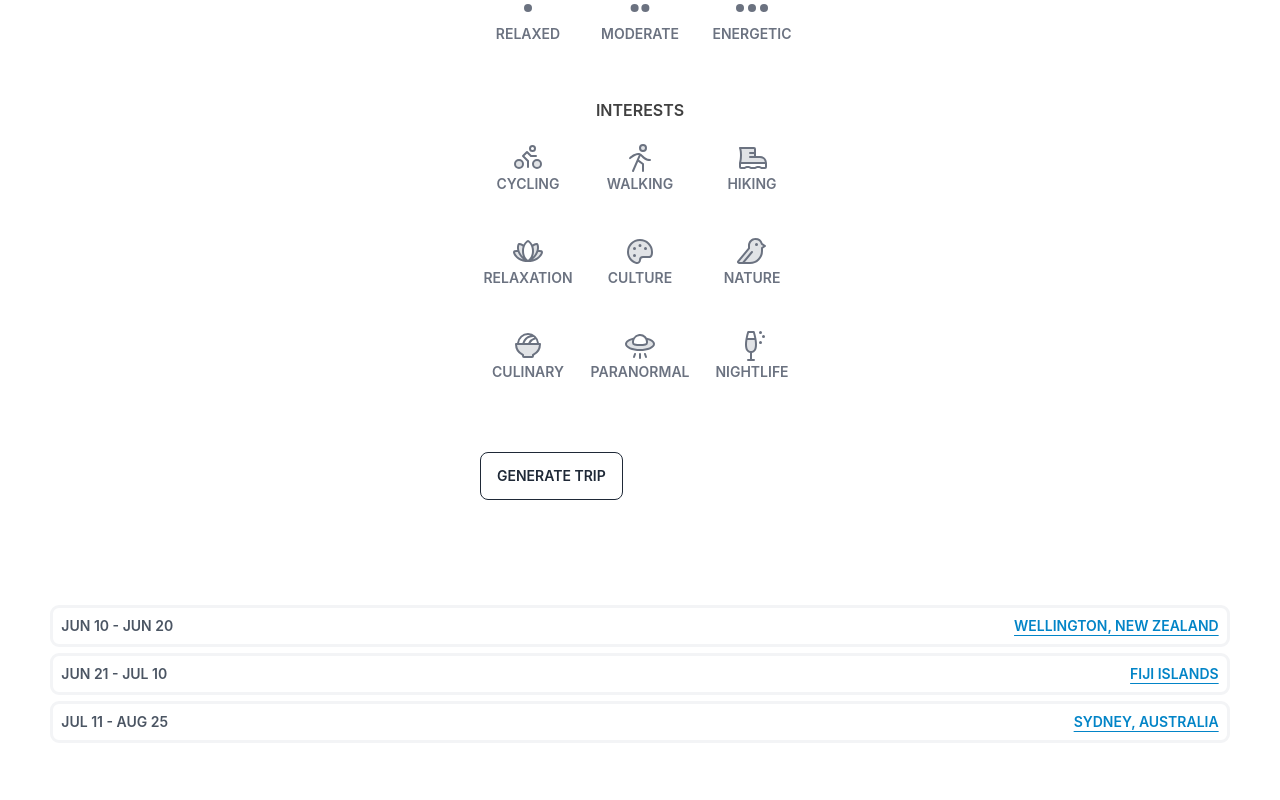
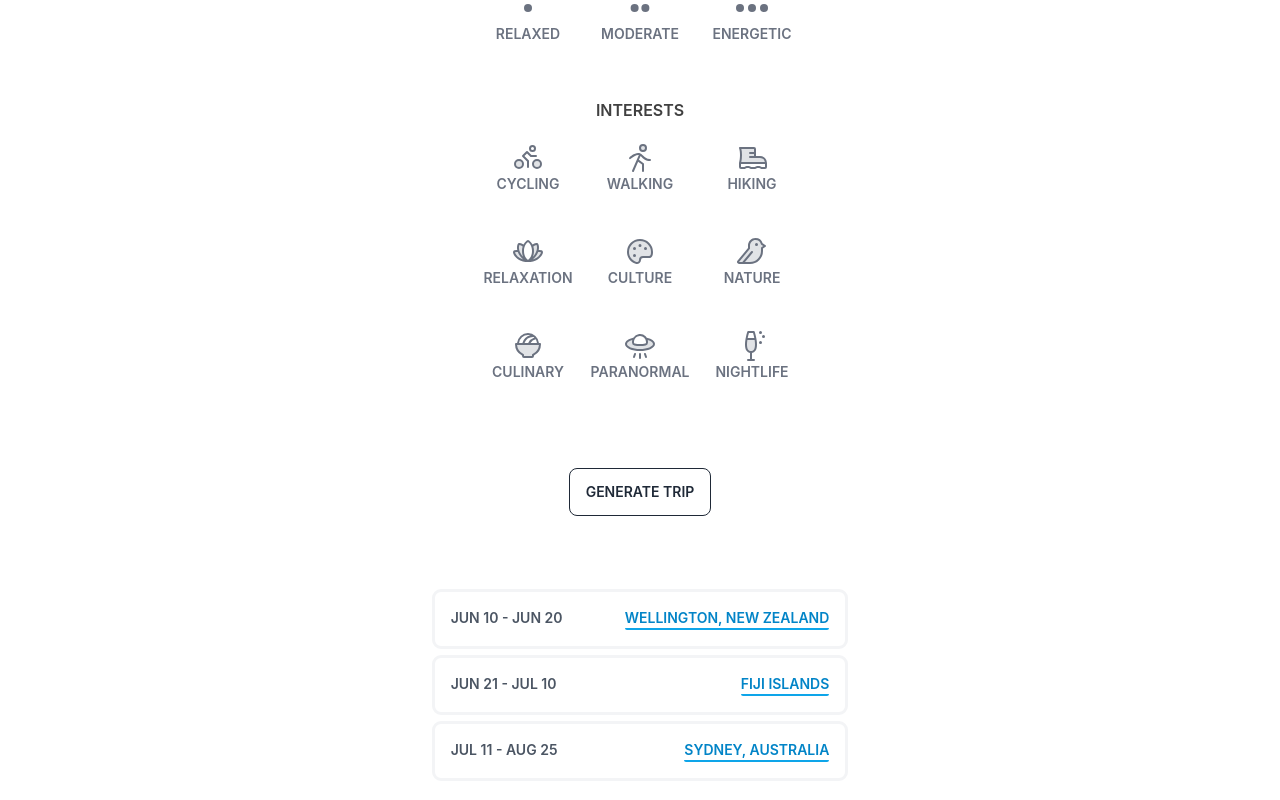
Before and after one commit to josephrmartinez/travelai, a React (Vite) app: page / in a window 1280 px wide. Shown: the part 888-1688 px from the top of the page. Before the commit the page ends 1640 px from the top, so only its background shows below. Built offline with nearby package versions, Linux system fonts and the light colour scheme.

Commit message:
Finalize basic stlying of main components

```diff
--- a/src/App.jsx
+++ b/src/App.jsx
@@ -1,6 +1,7 @@
 import { useState } from 'react'
 import './App.css'
 import SinglePageForm from './components/SinglePageForm';
+import Itinerary from './components/Itinerary';
 
 
 const INITIAL_DATA = {}
@@ -10,9 +11,10 @@ function App() {
 
 
   return (
-    <>
-          <SinglePageForm />
-    </>
+    <div className='flex flex-col items-center'>
+      <SinglePageForm />
+      <div className='mb-12'><Itinerary /></div>
+    </div>
 
   )
 }
--- a/src/components/Itinerary.jsx
+++ b/src/components/Itinerary.jsx
@@ -63,22 +63,22 @@ const ItinerarySegment = ({ start_date, end_date, location, activities, travel_i
   };
 
   const activityItems = activities.map((activity) => (
-    <div className='mb-2' key={activity}>&#x2022; {activity}</div>
+    <div className='flex flex-row mb-2'><div className='text-[18px]'>&#x2022;</div><div className='ml-1' key={activity}>{activity}</div></div>
   ));
 
   return (
-    <div className='outline outline-gray-100 rounded-md w-11/12 mx-auto p-2 my-3'>
-      <div className='flex flex-row w-full justify-between' onClick={toggleExpand}>
+    <div className={`outline outline-gray-100 rounded-md w-11/12 mx-auto p-4 my-3  ${!expanded && 'hover:bg-slate-100'}  duration-500`}>
+      <div className='flex flex-row w-full justify-between cursor-pointer' onClick={toggleExpand}>
         <div className='uppercase font-semibold text-sm text-gray-600'>{startDateFormatted} - {endDateFormatted}</div>
-        <div className='uppercase font-semibold text-sm underline underline-offset-4 text-sky-600'>{location}</div>
+        <div className='uppercase font-semibold text-sm border-b-2 rounded-sm border-sky-500  text-sky-600'>{location}</div>
       </div>
       {expanded && (
         <>
-          <div className='mt-4 uppercase text-sm font-semibold text-gray-600'>Travel</div>
-          <div className='text-sm ml-2'>{travel_information}</div>
-          <div className='mt-4 uppercase text-sm font-semibold text-gray-600'>Accommodation</div>
-          <div className='text-sm ml-2'>{accommodation_details}</div>
-          <div className='mt-4 uppercase text-sm font-semibold text-gray-600'>Activities</div>
+          <div className='mt-5 uppercase text-sm font-semibold text-gray-600'>Travel</div>
+          <div className='text-sm ml-3'>{travel_information}</div>
+          <div className='mt-5 uppercase text-sm font-semibold text-gray-600'>Accommodation</div>
+          <div className='text-sm ml-3'>{accommodation_details}</div>
+          <div className='mt-5 uppercase text-sm font-semibold text-gray-600'>Activities</div>
           <div className='text-sm'>{activityItems}</div>
         </>
       )}
@@ -91,5 +91,5 @@ export default function Itinerary() {
     <ItinerarySegment key={segment.start_date} {...segment} />
   ));
 
-  return <div className='w-screen'>{itineraryObj}</div>;
+  return <div className='w-screen max-w-md'>{itineraryObj}</div>;
 }
--- a/src/components/SinglePageForm.jsx
+++ b/src/components/SinglePageForm.jsx
@@ -68,7 +68,7 @@ export default function SinglePageForm() {
 
 <div className='flex flex-col items-center'>
       <form>
-      <div className='flex flex-col items-center my-8'>
+      <div className='flex flex-col items-center mt-8'>
         <div className='text-md font-semibold uppercase text-neutral-700 my-2'>travel dates</div>
         <div className='w-60 border-b-2 my-4 text-sky-600 font-semibold text-sm'>
           <DatePicker
@@ -369,14 +369,20 @@ export default function SinglePageForm() {
         icon={<Champagne size={32} weight="duotone" fill="currentColor" />}
         />
         </div>
-      </div>
 
-    <button className='btn btn-outline mt-6 mb-24' onClick={generateTrip}>generate trip</button>
-    </form>
-
-            <Itinerary />
 
         </div>
 
+        <div className='w-full flex flex-col items-center'>
+            <button className='btn btn-outline mt-10 mb-16 ' onClick={generateTrip}>generate trip</button>
+        </div>
+
+        </form>
+
+
+
+
+    </div>
+
     )
 }
```
